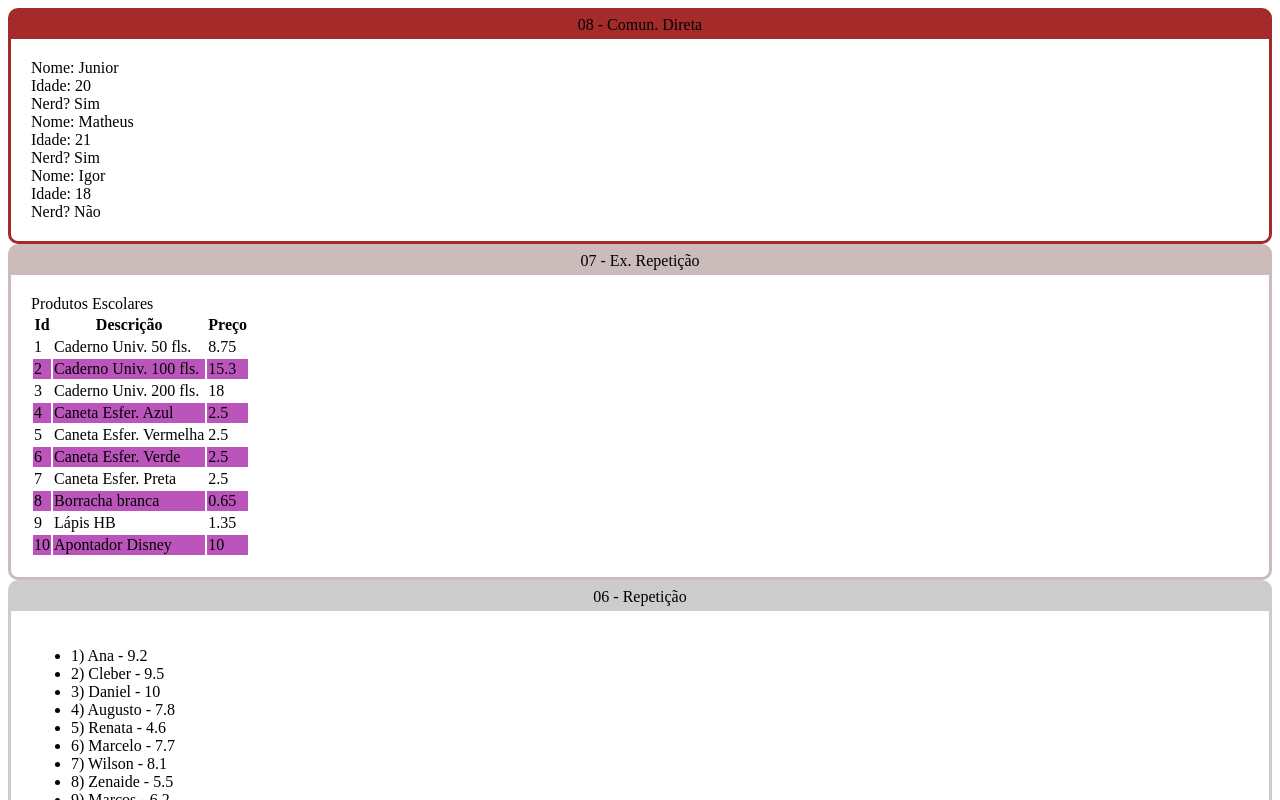
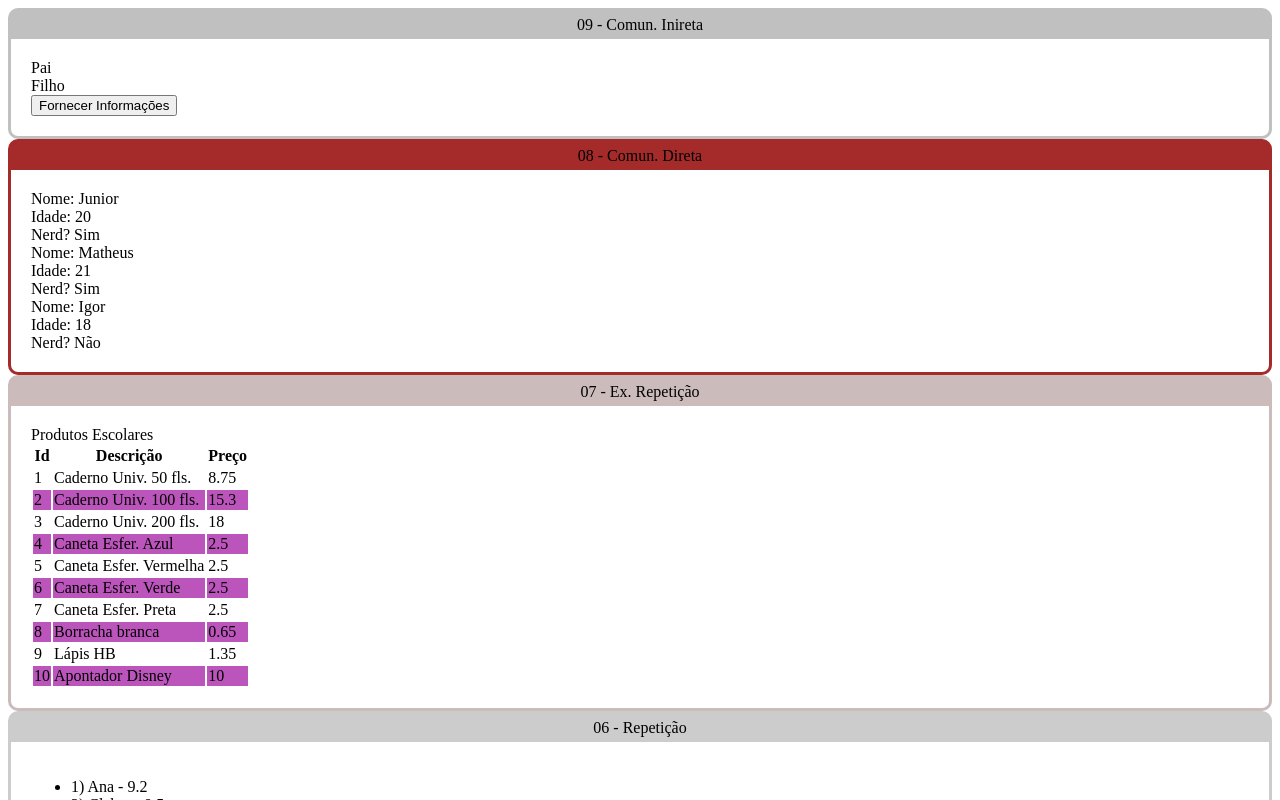
Before and after one commit to eddyajunior/udemy-react-redux-fundamentos, a React (Create React App) app: page / in a window 1280 px wide. Shown: the top 800 px of the page. Built offline with nearby package versions, Linux system fonts and the light colour scheme.

Commit message:
Video #35 - Comunicação Indireta

```diff
--- /dev/null
+++ b/src/components/comunicacao/IndiretaFilho.jsx
@@ -0,0 +1,19 @@
+import React from 'react';
+
+const IndiretaFilho = (props) => {
+
+    return (
+        <div>
+            <div>
+                Filho
+            </div>
+            <button onClick={(e) => {
+                props.quandoClicar('João', 53, true)
+            }}
+            >Fornecer Informações</button>
+        </div>
+
+    );
+};
+
+export default IndiretaFilho;
--- /dev/null
+++ b/src/components/comunicacao/IndiretaPai.jsx
@@ -0,0 +1,17 @@
+import React from 'react';
+import IndiretaFilho from './IndiretaFilho';
+
+const IndiretaPai = () => {
+    const fornecereInformacoes = (nome, idade, nerd) =>
+    {
+        console.log(nome, idade, nerd);
+    }
+    return (
+        <div>
+            <div>Pai</div>
+            <IndiretaFilho quandoClicar={fornecereInformacoes}></IndiretaFilho>
+        </div>
+    );
+};
+
+export default IndiretaPai;
--- a/src/index.js
+++ b/src/index.js
@@ -4,9 +4,14 @@ import Card from './components/layout/Card';
 import ListaAlunos from './components/repeticao/ListaAlunos';
 import ListaProdutos from './components/repeticao/ListaProdutos';
 import DiretaPai from './components/comunicacao/DiretaPai';
+import IndiretaPai from './components/comunicacao/IndiretaPai';
 
 ReactDOM.render(
   <div>
+    <Card titulo="09 - Comun. Inireta" color="silver">
+      <IndiretaPai />
+    </Card>
+
     <Card titulo="08 - Comun. Direta" color="brown">
       <DiretaPai />
     </Card>
```
